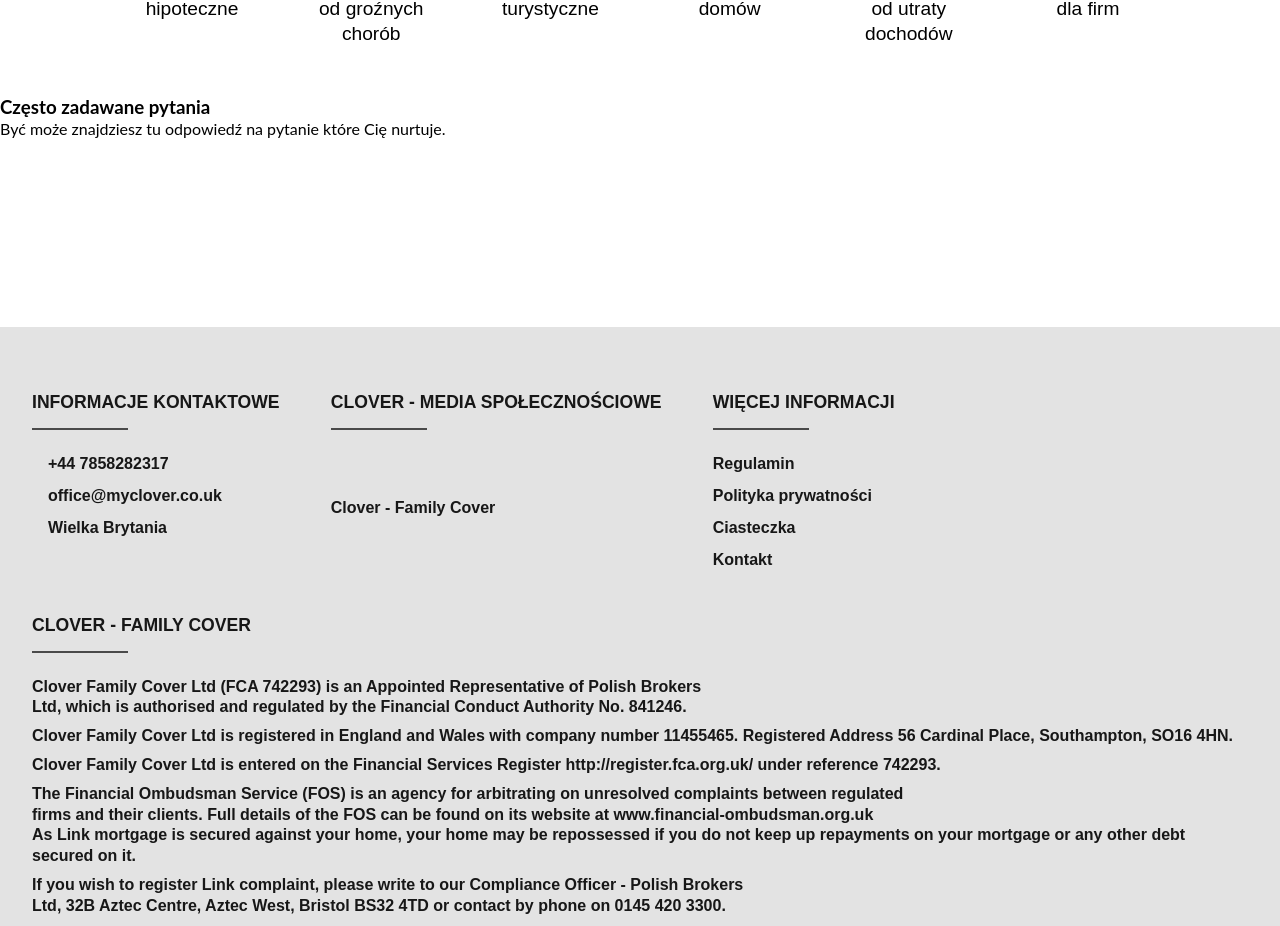
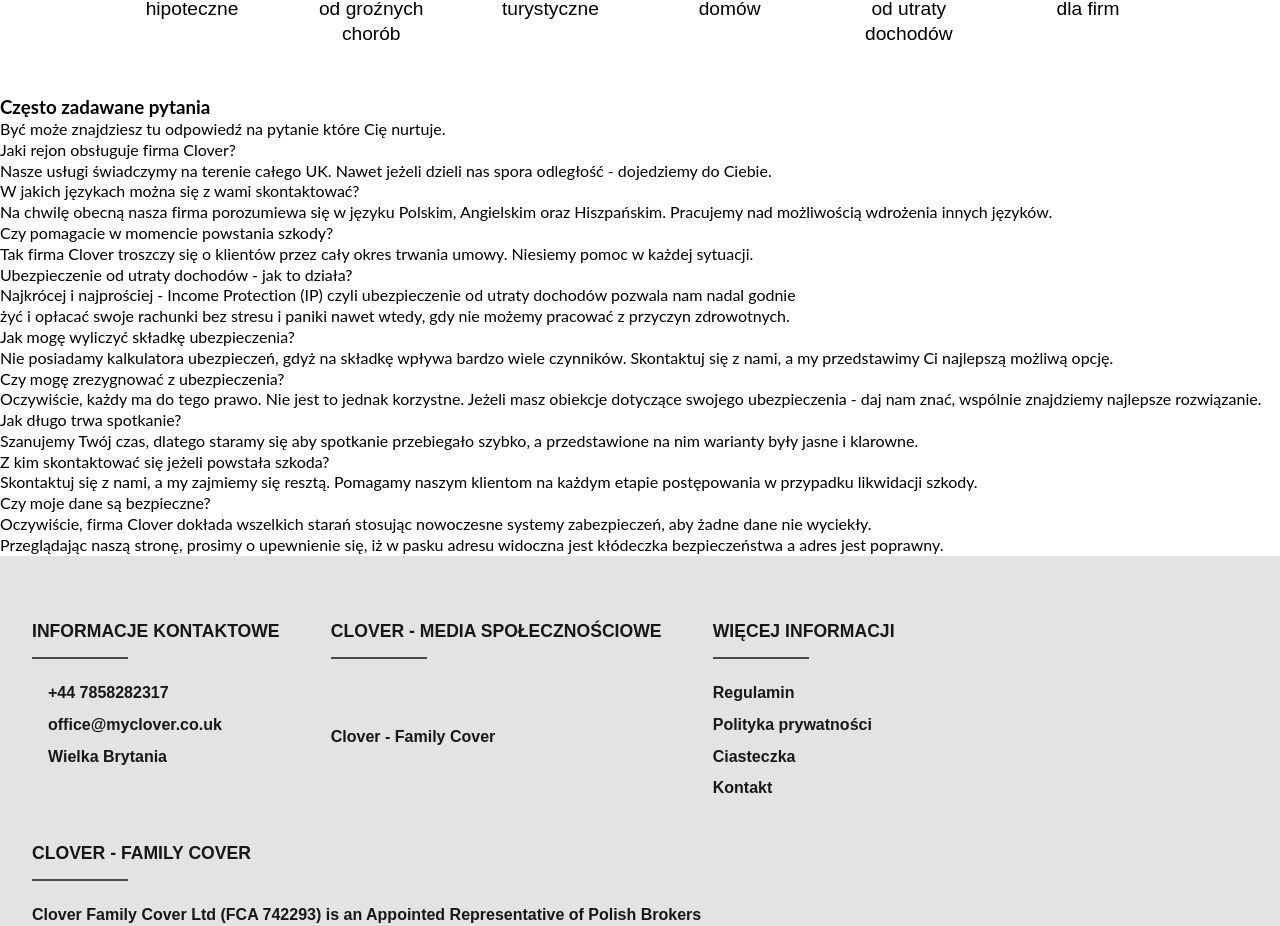
Before and after one commit to TZ-fn/MyClover, a React (Vite) app: page /about in a window 1280 px wide. Shown: the part 1235-2161 px from the top of the page. Built offline with nearby package versions, Linux system fonts and the light colour scheme; some icons are missing; a web font is replaced by a local one.

Commit message:
feat: add FAQ to the translations

```diff
--- a/src/assets/translations/englishTranslation.ts
+++ b/src/assets/translations/englishTranslation.ts
@@ -74,15 +74,51 @@ const englishTranslation = {
         header: "Frequently asked questions",
         subHeader: "Perhaps here you will find the answer to the question that bothers you.",
         questions: [
-          { question: "", answer: "" },
-          { question: "", answer: "" },
-          { question: "", answer: "" },
-          { question: "", answer: "" },
-          { question: "", answer: "" },
-          { question: "", answer: "" },
-          { question: "", answer: "" },
-          { question: "", answer: "" },
-          { question: "", answer: "" },
+          {
+            question: "What area does Clover serve?",
+            answer:
+              "We provide our services throughout the UK. Even if we are separated by a considerable distance, we will reach you.",
+          },
+          {
+            question: "In what languages can I contact you?",
+            answer:
+              "Currently, our company communicates in Polish, English and Spanish. We are working on the possibility of implementing other languages.",
+          },
+          {
+            question: "Do you help when damage occurs?",
+            answer:
+              "This is how Clover takes care of its customers throughout the entire duration of the contract. We provide help in every situation.",
+          },
+          {
+            question: "Loss of income insurance - how does it work?",
+            answer:
+              "Most shortly and simply - Income Protection (IP) allows one to continue to live with dignity and pay one's bills without stress and panic, even when one cannot work for health reasons.",
+          },
+          {
+            question: "How can I calculate my insurance premium?",
+            answer:
+              "We do not have an insurance calculator because the premium is influenced by many factors. Contact us and we will present you with the best possible option.",
+          },
+          {
+            question: "Can I cancel my insurance?",
+            answer:
+              "Of course, everyone has the right to do so. However, this is not beneficial. If you have any objections regarding your insurance, let us know and together we will find the best solution.",
+          },
+          {
+            question: "How long does the meeting last?",
+            answer:
+              "We respect your time, so we try to ensure that the meeting runs quickly and the options presented are clear and transparent.",
+          },
+          {
+            question: "Who to contact if damage has occurred?",
+            answer:
+              "Contact us and we will take care of the rest. We help our clients at every stage of the claims settlement procedure.",
+          },
+          {
+            question: "Is my data safe?",
+            answer:
+              "Of course, Clover makes every effort to use modern security systems to ensure that no data leaks. When browsing our website, please make sure that the security padlock is visible in the address bar and that the address is correct.",
+          },
         ],
         moreQuestions: "Do you have any questions? Write to us!",
         contact: "Contact",
--- a/src/assets/translations/polishTranslation.ts
+++ b/src/assets/translations/polishTranslation.ts
@@ -75,15 +75,51 @@ const polishTranslation = {
         header: "Często zadawane pytania",
         subHeader: "Być może znajdziesz tu odpowiedź na pytanie które Cię nurtuje.",
         questions: [
-          { question: "", answer: "" },
-          { question: "", answer: "" },
-          { question: "", answer: "" },
-          { question: "", answer: "" },
-          { question: "", answer: "" },
-          { question: "", answer: "" },
-          { question: "", answer: "" },
-          { question: "", answer: "" },
-          { question: "", answer: "" },
+          {
+            question: "Jaki rejon obsługuje firma Clover?",
+            answer:
+              "Nasze usługi świadczymy na terenie całego UK. Nawet jeżeli dzieli nas spora odległość - dojedziemy do Ciebie.",
+          },
+          {
+            question: "W jakich językach można się z wami skontaktować?",
+            answer:
+              "Na chwilę obecną nasza firma porozumiewa się w języku Polskim, Angielskim oraz Hiszpańskim. Pracujemy nad możliwością wdrożenia innych języków.",
+          },
+          {
+            question: "Czy pomagacie w momencie powstania szkody?",
+            answer:
+              "Tak firma Clover troszczy się o klientów przez cały okres trwania umowy. Niesiemy pomoc w każdej sytuacji.",
+          },
+          {
+            question: "Ubezpieczenie od utraty dochodów - jak to działa?",
+            answer:
+              "Najkrócej i najprościej - Income Protection (IP) czyli ubezpieczenie od utraty dochodów pozwala nam nadal godnie żyć i opłacać swoje rachunki bez stresu i paniki nawet wtedy, gdy nie możemy pracować z przyczyn zdrowotnych.",
+          },
+          {
+            question: "Jak mogę wyliczyć składkę ubezpieczenia?",
+            answer:
+              "Nie posiadamy kalkulatora ubezpieczeń, gdyż na składkę wpływa bardzo wiele czynników. Skontaktuj się z nami, a my przedstawimy Ci najlepszą możliwą opcję.",
+          },
+          {
+            question: "Czy mogę zrezygnować z ubezpieczenia?",
+            answer:
+              "Oczywiście, każdy ma do tego prawo. Nie jest to jednak korzystne. Jeżeli masz obiekcje dotyczące swojego ubezpieczenia - daj nam znać, wspólnie znajdziemy najlepsze rozwiązanie.",
+          },
+          {
+            question: "Jak długo trwa spotkanie?",
+            answer:
+              "Szanujemy Twój czas, dlatego staramy się aby spotkanie przebiegało szybko, a przedstawione na nim warianty były jasne i klarowne.",
+          },
+          {
+            question: "Z kim skontaktować się jeżeli powstała szkoda?",
+            answer:
+              "Skontaktuj się z nami, a my zajmiemy się resztą. Pomagamy naszym klientom na każdym etapie postępowania w przypadku likwidacji szkody.",
+          },
+          {
+            question: "Czy moje dane są bezpieczne?",
+            answer:
+              "Oczywiście, firma Clover dokłada wszelkich starań stosując nowoczesne systemy zabezpieczeń, aby żadne dane nie wyciekły. Przeglądając naszą stronę, prosimy o upewnienie się, iż w pasku adresu widoczna jest kłódeczka bezpieczeństwa a adres jest poprawny.",
+          },
         ],
         moreQuestions: "Masz pytania? Napisz do nas!",
         contact: "Kontakt",
```
